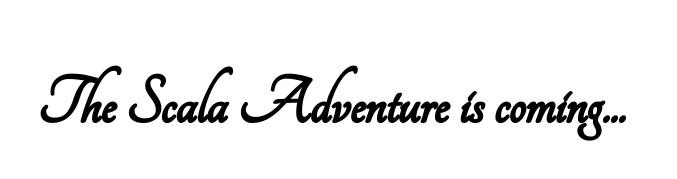
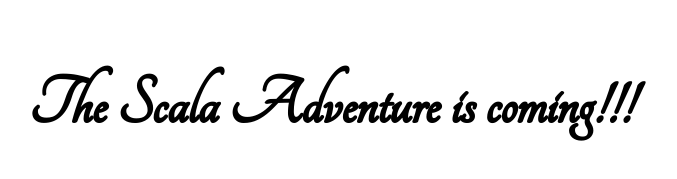
Before and after one commit to eduardoverde/testRepo, a plain HTML site: page website/index.html in a window 1280 px wide. Shown: the part 597-776 px from the top of the page, without its empty margins (309-986 px from the left). Drawn offline with Linux system fonts and the light colour scheme.

Commit message:
change to index

```diff
--- a/website/index.html
+++ b/website/index.html
@@ -14,6 +14,6 @@
     <img src="images/logo-400.png">
 </div>
 
-<h2>The Scala Adventure is coming...</h2>
+<h2>The Scala Adventure is coming!!!</h2>
 
 </body>
```
